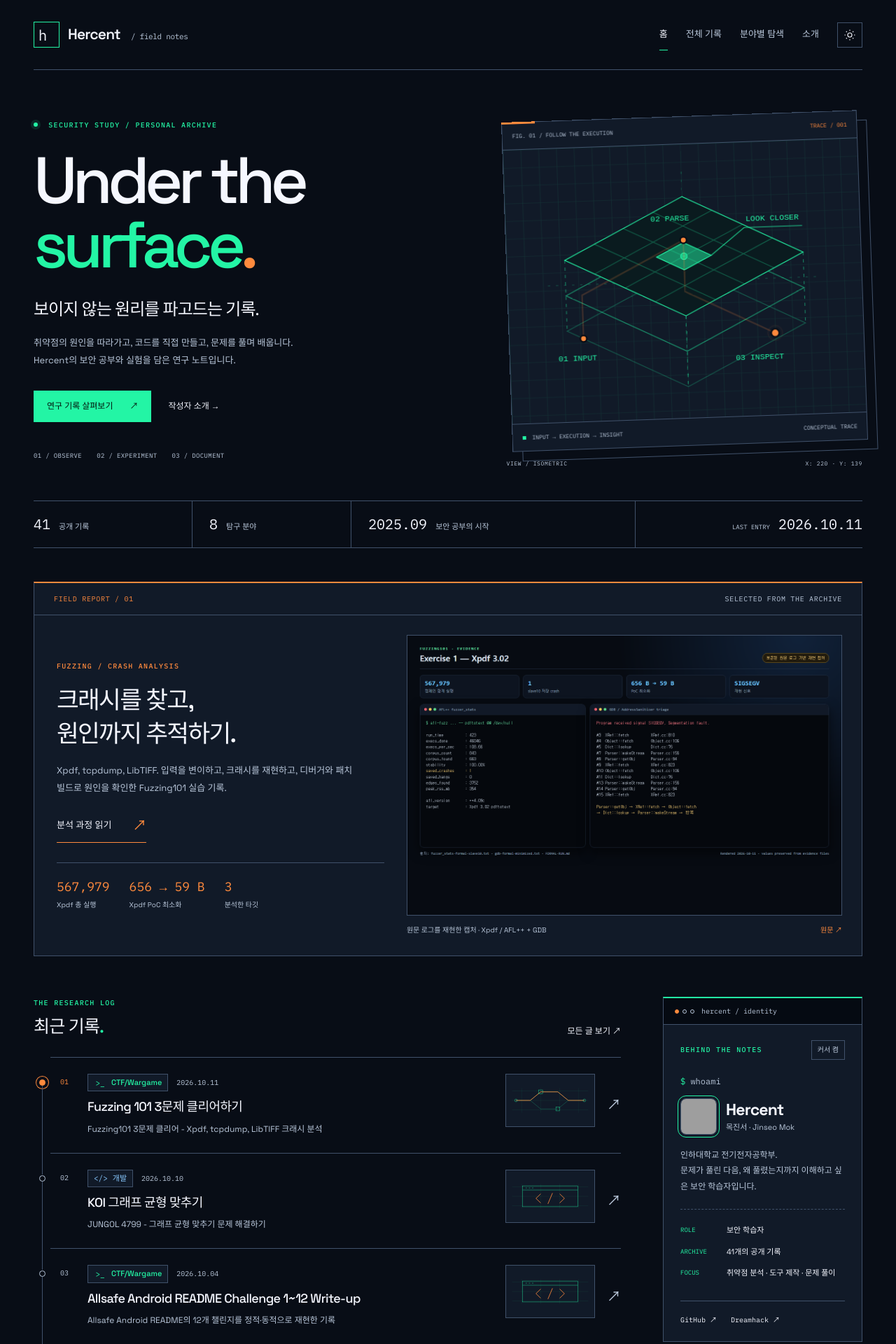
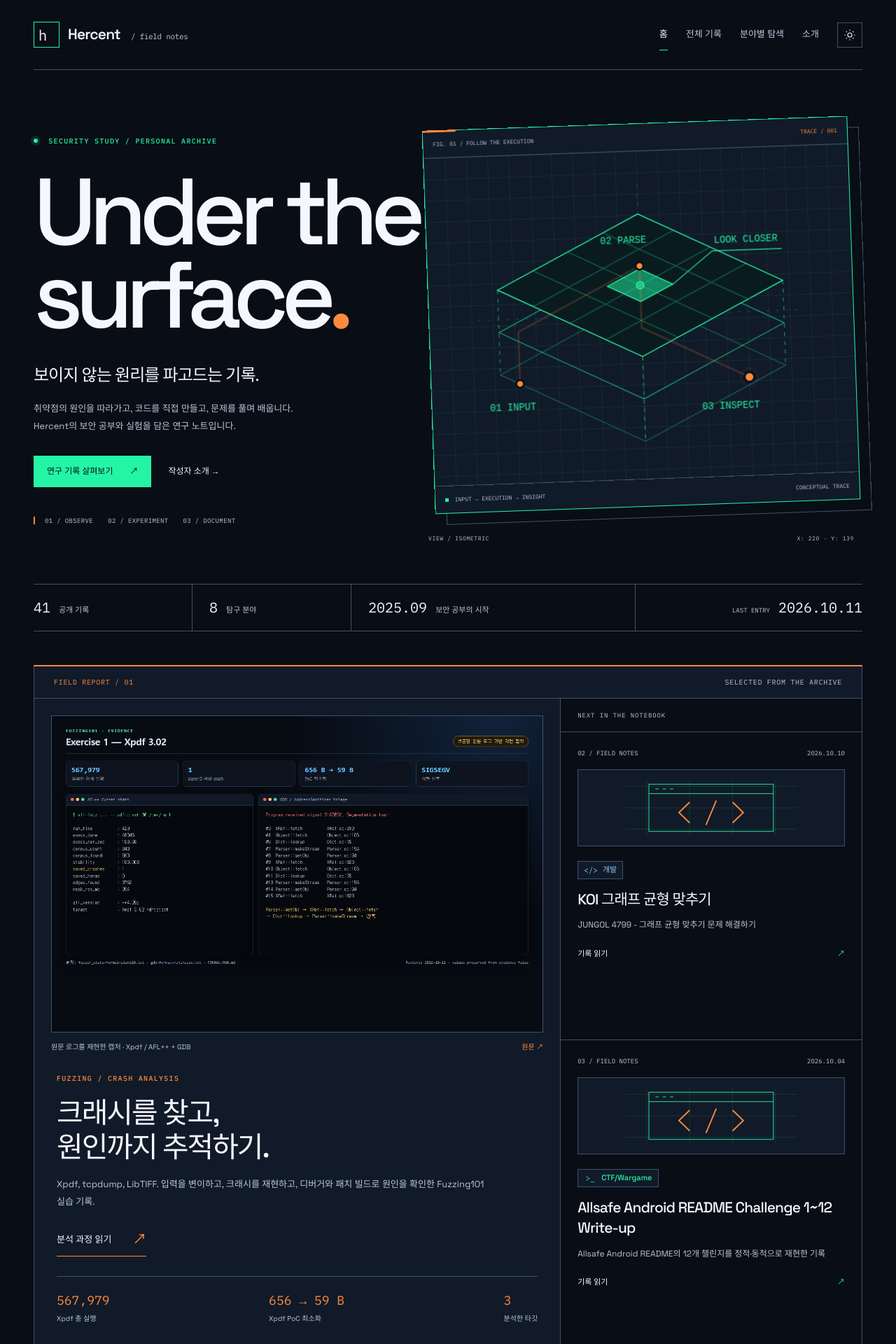
Before and after one commit to katarinabluu-gosegulover/Hercent.github.io, a Jekyll site: the page built from index.html, in a window 1280 px wide. Shown: the top 1920 px of the page at 70% size. Built offline with Jekyll 4.4.1, drawn with Linux system fonts in a browser that asks for light colours; some web fonts are replaced; grey boxes are pictures that could not be loaded.

Commit message:
Strengthen home hero and asymmetric featured report layout

```diff
--- a/_layouts/default.html
+++ b/_layouts/default.html
@@ -15,7 +15,7 @@
   <link rel="preconnect" href="https://fonts.googleapis.com">
   <link rel="preconnect" href="https://fonts.gstatic.com" crossorigin>
   <link href="https://fonts.googleapis.com/css2?family=Space+Grotesk:wght@400;500;600;700&family=IBM+Plex+Mono:wght@400;500;600&family=IBM+Plex+Sans+KR:wght@400;500;600;700&display=swap" rel="stylesheet">
-  <link rel="stylesheet" href="{{ '/assets/research.css' | relative_url }}?v=20261021g">
+  <link rel="stylesheet" href="{{ '/assets/research.css' | relative_url }}?v=20261028a">
   <script src="{{ '/assets/research.js' | relative_url }}?v=20261021d" defer></script>
   {% if page.layout == "post" %}<script src="{{ '/assets/reading.js' | relative_url }}?v=20261021d" defer></script>{% endif %}
   {% if page.layout == "post" %}<script src="{{ '/assets/image-viewer.js' | relative_url }}?v=20261021f" defer></script>{% endif %}
--- a/assets/research.css
+++ b/assets/research.css
@@ -465,4 +465,35 @@ code { font-family: var(--mono); }
 @media (max-width: 1050px) { .research-map { gap: 18px 28px; padding: 24px; grid-template-columns: minmax(0,1fr) 180px minmax(0,1fr); } .map-node { padding: 12px; gap: 8px; } .map-core strong { font-size: 30px; } }
 @media (max-width: 760px) { .research-map { grid-template-columns: repeat(2,minmax(0,1fr)); gap: 12px; padding: 16px; } .map-wires { display: none; } .map-core { grid-column: 1/-1; grid-row: auto; border-radius: 0; aspect-ratio: auto; padding: 24px; outline: 0; } .map-node { grid-column: auto; grid-row: auto; } .research-map-section { margin-bottom: 40px; } }
 @media (max-width: 440px) { .research-map { grid-template-columns: minmax(0,1fr); } .map-node { min-height: 72px; } }
+.hero-editorial { grid-template-columns: repeat(12,minmax(0,1fr)); gap: 0; padding: 68px 0 60px; min-height: 660px; }
+.hero-editorial .hero-copy { grid-column: 1/8; grid-row: 1; position: relative; z-index: 1; }
+.hero-editorial h1 { font-size: clamp(88px,10.5vw,152px); line-height: .88; letter-spacing: -.08em; margin-top: 34px; }
+.hero-editorial h1 > span { color: var(--text); }
+.hero-editorial .hero-statement { margin-top: 34px; }
+.hero-editorial .hero-text { max-width: 440px; }
+.hero-editorial .analysis-stage { grid-column: 7/-1; grid-row: 1; margin: 0 12px 0 -28px; }
+.hero-editorial .analysis-figure { transform: rotate(-4deg); border-color: var(--accent); box-shadow: 16px 16px 0 -1px var(--bg),16px 16px 0 var(--line); }
+.hero-editorial::before { inset: 20px 0; background-size: 24px 24px; mask-image: linear-gradient(90deg,transparent 28%,#000); }
+.hero-editorial .hero-caption { border-left: 2px solid var(--warm); padding-left: 14px; }
+.hero-editorial .figure-coordinate { margin-top: 48px; }
+.case-editorial .report-spread { display: grid; grid-template-columns: minmax(0,1.75fr) minmax(0,1fr); }
+.case-editorial .case-grid { display: block; min-width: 0; border-right: 1px solid var(--line); }
+.case-editorial .case-evidence { padding: 24px 24px 0; }
+.case-editorial .case-copy { padding: 28px 32px 32px; }
+.case-editorial .case-copy h2 { max-width: 640px; font-size: clamp(30px,3.2vw,44px); line-height: 1.2; }
+.case-editorial .case-description { max-width: 620px; }
+.case-editorial .case-metrics { justify-content: space-between; }
+.report-companions { display: flex; flex-direction: column; min-width: 0; background: var(--bg); }
+.report-companions-label { padding: 18px 24px; margin: 0; border-bottom: 1px solid var(--line); font: 9px var(--mono); letter-spacing: .1em; color: var(--muted); }
+.report-companion { flex: 1; min-width: 0; padding: 24px; }
+.report-companion + .report-companion { border-top: 1px solid var(--line); }
+.companion-index { display: flex; justify-content: space-between; gap: 8px; font: 9px var(--mono); color: var(--muted); margin-bottom: 18px; }
+.report-companion .post-cover-compact { float: none; width: 100%; height: 110px; margin: 0 0 20px; padding: 8px; }
+.report-companion h3 { font-size: 21px; line-height: 1.4; font-weight: 500; letter-spacing: -.04em; margin-top: 14px; }
+.report-companion > p { margin-top: 12px; font-size: 12px; line-height: 1.8; color: var(--muted); }
+.companion-link { display: flex; justify-content: space-between; padding-top: 20px; font-size: 11px; }
+.companion-link span { color: var(--accent); }
+.report-companion:focus-within { box-shadow: inset 3px 0 var(--accent); }
+@media (min-width: 761px) and (max-width: 1050px) { .hero-editorial { min-height: 590px; padding: 48px 0; } .hero-editorial h1 { font-size: clamp(82px,10.4vw,110px); } .hero-editorial .hero-text { max-width: 340px; } .hero-editorial .desktop-break { display: none; } .hero-editorial .analysis-stage { grid-column: 8/-1; margin-left: -38px; } .report-companion { padding: 18px; } .companion-index { flex-wrap: wrap; } }
+@media (max-width: 760px) { .hero-editorial { grid-template-columns: minmax(0,1fr); gap: 36px; min-height: 0; padding: 36px 0; } .hero-editorial .hero-copy,.hero-editorial .analysis-stage { grid-column: 1; grid-row: auto; } .hero-editorial h1 { font-size: clamp(68px,14vw,104px); } .hero-editorial .analysis-stage { margin: 0 12px 0 8px; } .hero-editorial .analysis-figure { transform: none; box-shadow: 8px 8px 0 -1px var(--bg),8px 8px 0 var(--line); } .hero-editorial .hero-copy { pointer-events: auto; } .case-editorial .report-spread { grid-template-columns: minmax(0,1fr); } .case-editorial .case-grid { border-right: 0; } .case-editorial .case-evidence { padding: 16px 16px 0; } .case-editorial .case-copy { padding: 24px 18px; } .report-companions { border-top: 1px solid var(--line); } .report-companion { padding: 20px; } .report-companion .post-cover-compact { height: 100px; } }
 @media (prefers-reduced-motion: reduce) { html { scroll-behavior: auto; } *,*::before,*::after { animation: none !important; transition: none !important; } }
--- a/index.html
+++ b/index.html
@@ -9,7 +9,7 @@ nav: home
 {% assign spotlight = site.data.spotlight %}
 {% assign spotlight_post = site.posts | where: "url", spotlight.post_url | first %}
 <main>
-  <section class="research-hero">
+  <section class="research-hero hero-editorial">
     <div class="hero-copy">
       <p class="eyebrow"><span class="status-dot"></span> SECURITY STUDY / PERSONAL ARCHIVE</p>
       <h1>Under the<br><span>surface<span class="warm-dot">.</span></span></h1>
@@ -53,9 +53,14 @@ nav: home
     <div><span class="strip-label">LAST ENTRY</span><strong>{{ latest_post.date | date: "%Y.%m.%d" }}</strong></div>
   </div>
   {% if spotlight_post %}
-    <section class="case-study" aria-labelledby="case-study-title">
+    <section class="case-study case-editorial" aria-labelledby="case-study-title">
       <div class="case-heading"><span class="mono">FIELD REPORT / 01</span><span class="mono">SELECTED FROM THE ARCHIVE</span></div>
+      <div class="report-spread">
       <div class="case-grid">
+        <figure class="case-evidence">
+          <a href="{{ spotlight_post.url | relative_url }}"><img src="{{ spotlight.image | relative_url }}" alt="{{ spotlight.image_alt | escape }}" width="1400" height="900" loading="lazy"></a>
+          <figcaption>{{ spotlight.image_caption | escape }} <a href="{{ spotlight_post.url | relative_url }}">원문 ↗</a></figcaption>
+        </figure>
         <div class="case-copy">
           <p class="eyebrow">{{ spotlight.label | escape }}</p>
           <h2 id="case-study-title"><a href="{{ spotlight_post.url | relative_url }}">{{ spotlight.headline }}</a></h2>
@@ -67,10 +72,26 @@ nav: home
             {% endfor %}
           </dl>
         </div>
-        <figure class="case-evidence">
-          <a href="{{ spotlight_post.url | relative_url }}"><img src="{{ spotlight.image | relative_url }}" alt="{{ spotlight.image_alt | escape }}" width="1400" height="900" loading="lazy"></a>
-          <figcaption>{{ spotlight.image_caption | escape }} <a href="{{ spotlight_post.url | relative_url }}">원문 ↗</a></figcaption>
-        </figure>
+      </div>
+      <aside class="report-companions" aria-label="함께 읽을 최신 기록">
+        <p class="report-companions-label">NEXT IN THE NOTEBOOK</p>
+        {% assign companion_count = 0 %}
+        {% for post in site.posts %}
+          {% unless post.url == spotlight_post.url %}
+            {% assign companion_count = companion_count | plus: 1 %}
+            {% assign companion_category = site.data.categories | where: 'key', post.category_key | first %}
+            <article class="report-companion">
+              <div class="companion-index"><span>0{{ companion_count | plus: 1 }} / FIELD NOTES</span><time datetime="{{ post.date | date_to_xmlschema }}">{{ post.date | date: '%Y.%m.%d' }}</time></div>
+              {% include post-cover.html post=post compact=true %}
+              {% include category-badge.html category=companion_category %}
+              <h3><a href="{{ post.url | relative_url }}">{{ post.title | escape }}</a></h3>
+              <p>{{ post.summary | default: post.page_description | default: post.excerpt | strip_html | strip_newlines | truncate: 95 | escape }}</p>
+              <a class="companion-link" href="{{ post.url | relative_url }}">기록 읽기 <span aria-hidden="true">↗</span></a>
+            </article>
+            {% if companion_count == 2 %}{% break %}{% endif %}
+          {% endunless %}
+        {% endfor %}
+      </aside>
       </div>
     </section>
   {% endif %}
```
Also changed, not shown: tests/design-notes.md (+6 -0 lines), tests/smoke.cjs (+9 -1 lines).
